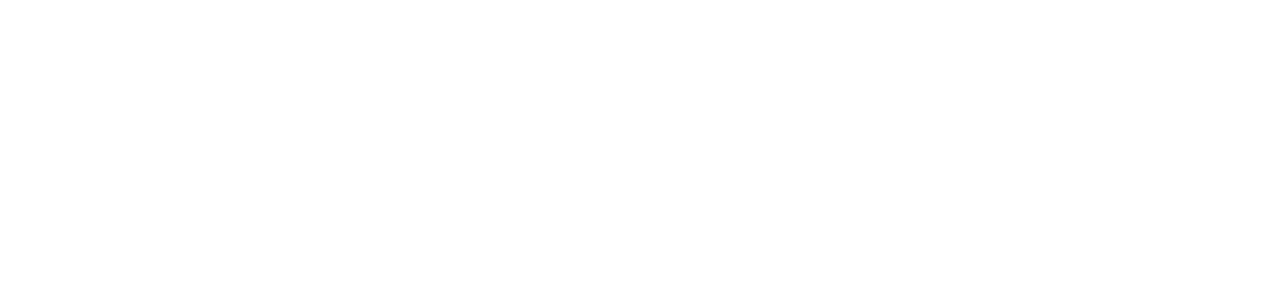
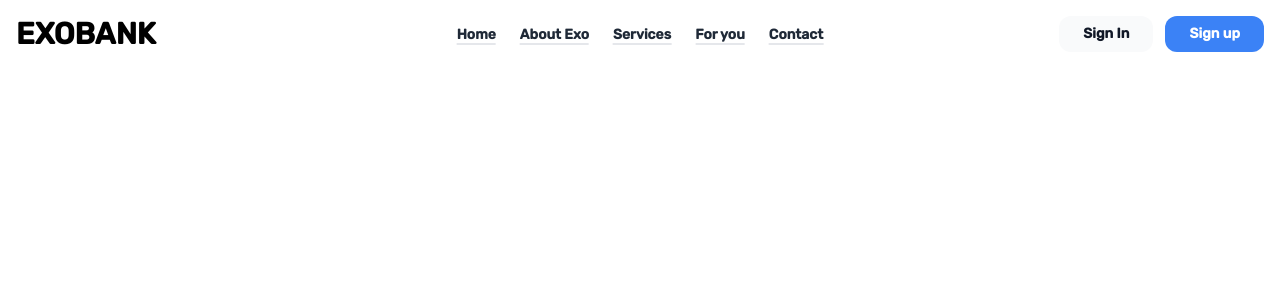
Before and after one commit to vinicius-prates/sandbox, a React (Vite) app: page /register in a window 1280 px wide. Before the commit this address had no page. Shown: the top 300 px of the page. Built offline with nearby package versions, Linux system fonts and the light colour scheme.

Commit message:
fixed container navbar bug

```diff
--- a/src/Routes.jsx
+++ b/src/Routes.jsx
@@ -1,6 +1,7 @@
 import { Route, Routes } from "react-router-dom"
 import App from "./App"
 import { LoginPage } from "./pages/LoginPage"
+import { RegisterPage } from "./pages/RegisterPage"
 
 export const MyRoutes = () => {
 
@@ -8,6 +9,7 @@
         <Routes>
             <Route path="/" element={<App/>}/>
             <Route path="login" element={<LoginPage/>}/>
+            <Route path="register" element={<RegisterPage/>}/>
 
 
 
--- a/src/components/LandingPage.jsx
+++ b/src/components/LandingPage.jsx
@@ -13,9 +13,9 @@
                     <Link to="login" className="bg-white text-black font-bold p-4 rounded-[20px] w-32 text-center
                     hover:bg-black hover:text-white ease-in-out duration-300"
                      >Login</Link>
-                    <Link to="" className="bg-blue-600 text-white font-bold p-4 rounded-[20px] w-32 text-center
+                    <Link to="register" className="bg-blue-600 text-white font-bold p-4 rounded-[20px] w-32 text-center
                     hover:bg-white hover:text-blue-600 ease-in-out duration-300"
-                    href=""> Sign Up</Link>
+                    > Sign Up</Link>
                 </div>
 
             </div>
--- a/src/components/NavBar.jsx
+++ b/src/components/NavBar.jsx
@@ -25,7 +25,7 @@
 				</svg>
 			</button>
 		</div>
-		<ul  className="mobile-menu  mt-[25rem] ml-0 bg-white w-[100%]  rounded-b-lg flex-col gap-4 flex md:hidden md:mt-0 md:ml-0 md:bg-transparent text-center  hidden absolute top-1/2 left-1/2 transform -translate-y-1/2 -translate-x-1/2 lg:flex lg:mx-auto lg:flex lg:items-center lg:w-auto lg:space-x-6 h-screen">
+		<ul  className="mobile-menu  mt-[25rem] ml-0 bg-white w-[100%]  rounded-b-lg flex-col gap-4 flex md:hidden md:mt-0 md:ml-0 md:bg-transparent text-center  hidden absolute top-1/2 left-1/2 transform -translate-y-1/2 -translate-x-1/2 lg:flex lg:mx-auto lg:flex lg:items-center lg:w-auto lg:space-x-6 lg:flex  lg:gap-0 lg:flex-row lg:h-0  h-screen">
 			<li><Link to="/"  className="text-sm text-gray-800 font-bold hover:text-gray-500 border-b-2  select-none" >Home</Link></li>
 
 			<li><a  className="text-sm text-gray-800 hover:text-gray-500 font-bold border-b-2 duration-300 select-none" href="#">About Exo</a></li>
--- a/src/pages/RegisterPage.jsx
+++ b/src/pages/RegisterPage.jsx
@@ -1,9 +1,11 @@
 import '../App.css';
 import { Link } from 'react-router-dom'
+import { NavBar } from '../components/NavBar';
 
 export const RegisterPage = () => {
     return(
         <div>
+            <NavBar/>
 
         </div>
     )
```
